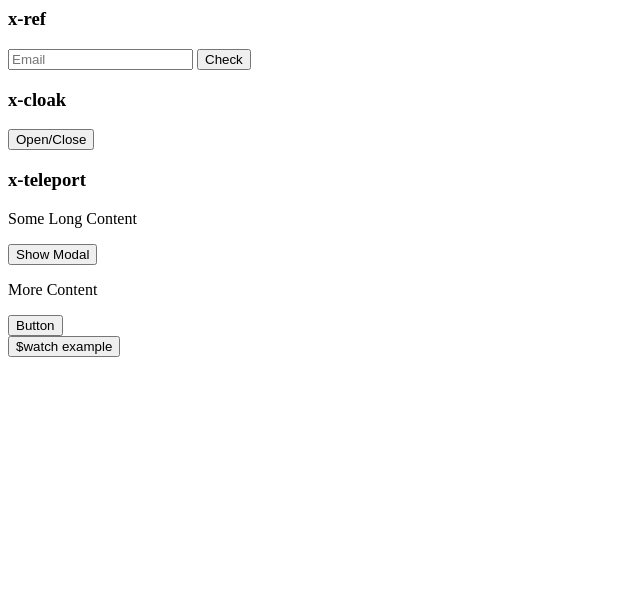
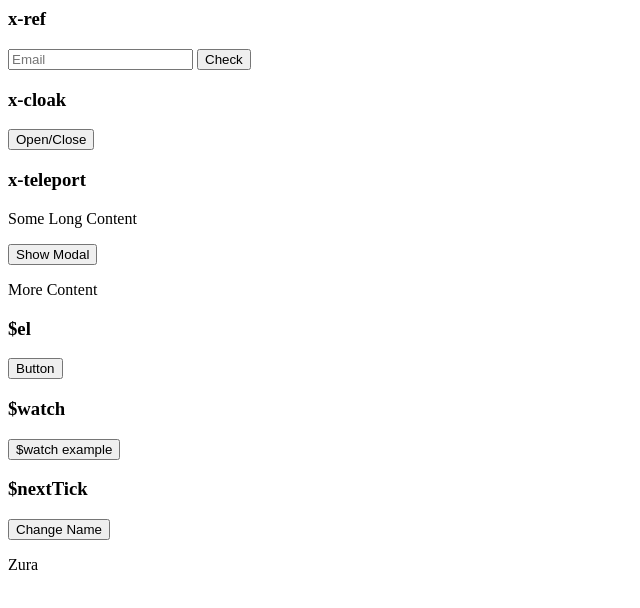
Before and after one commit to SantosReis/alpinejs-course, a plain HTML site: page basics/index.html in a window 1280 px wide. Shown: the part 2506-3114 px from the top of the page, without its empty margins (0-640 px from the left). Drawn offline with nearby package versions, Linux system fonts and the light colour scheme; no server answers.

Commit message:
nextTick

```diff
--- a/basics/index.html
+++ b/basics/index.html
@@ -317,13 +317,28 @@
 
     <!-- Magic Properties -->
     <!-- $el -->
+    <h3>$el</h3>
     <div x-data x-init="console.log('Init el ', $el)">
       <button @click="console.log($el)">Button</button>
     </div>
 
     <!-- $watch -->
+    <h3>$watch</h3>
     <div x-data="{modal: false}" x-init="$watch('modal', (val, old) => console.log(val, old))">
       <button @click="modal = !modal">$watch example</button>
+    </div>
+
+    <!-- $nextTick -->
+    <h3>$nextTick</h3>
+    <div x-data="{name: 'Zura'}">
+      <button
+        @click="
+              name = 'John';
+              $nextTick(() => console.log($refs.p.innerText));"
+      >
+        Change Name
+      </button>
+      <p x-ref="p" x-text="name"></p>
     </div>
 
     <div style="height: 500px"></div>
```
